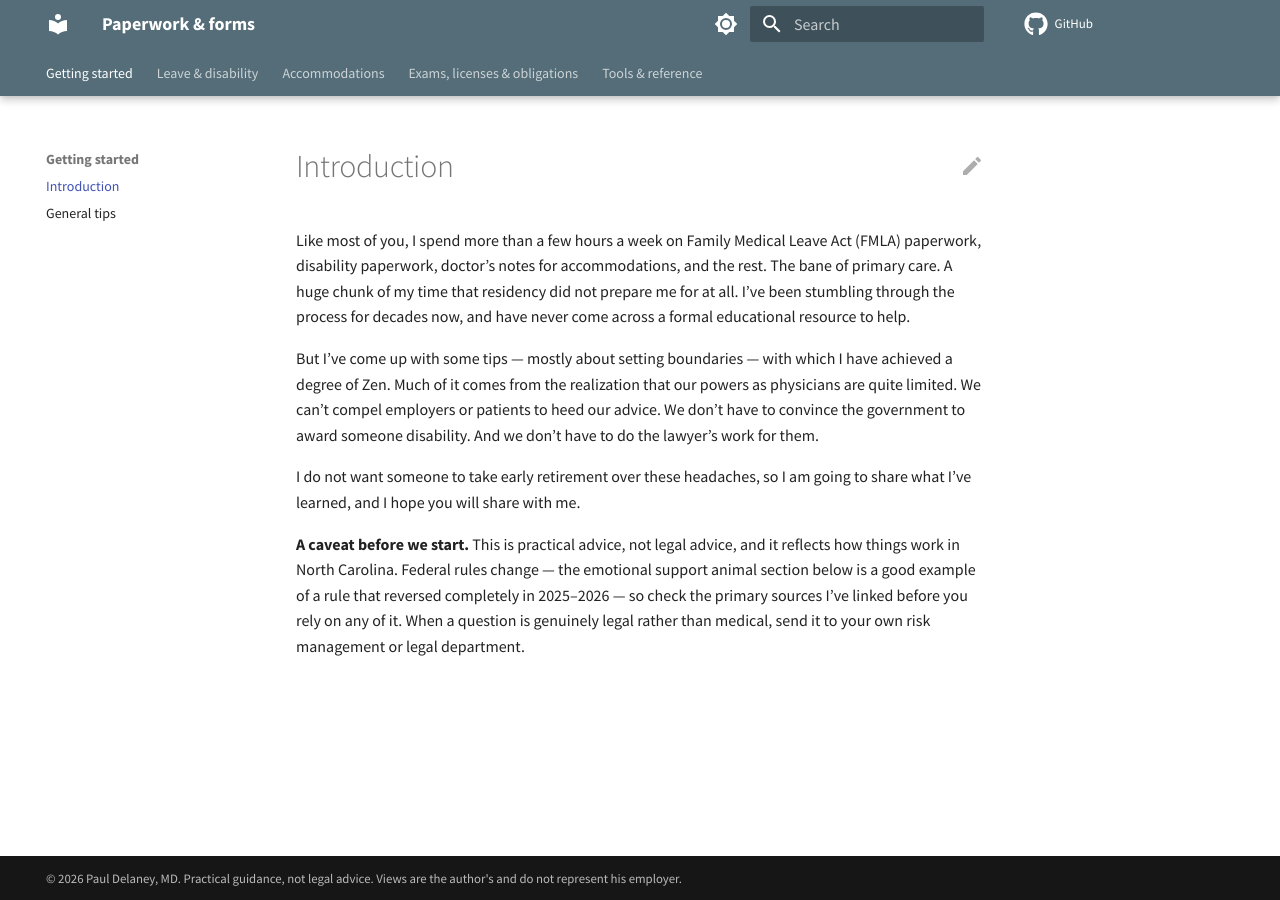
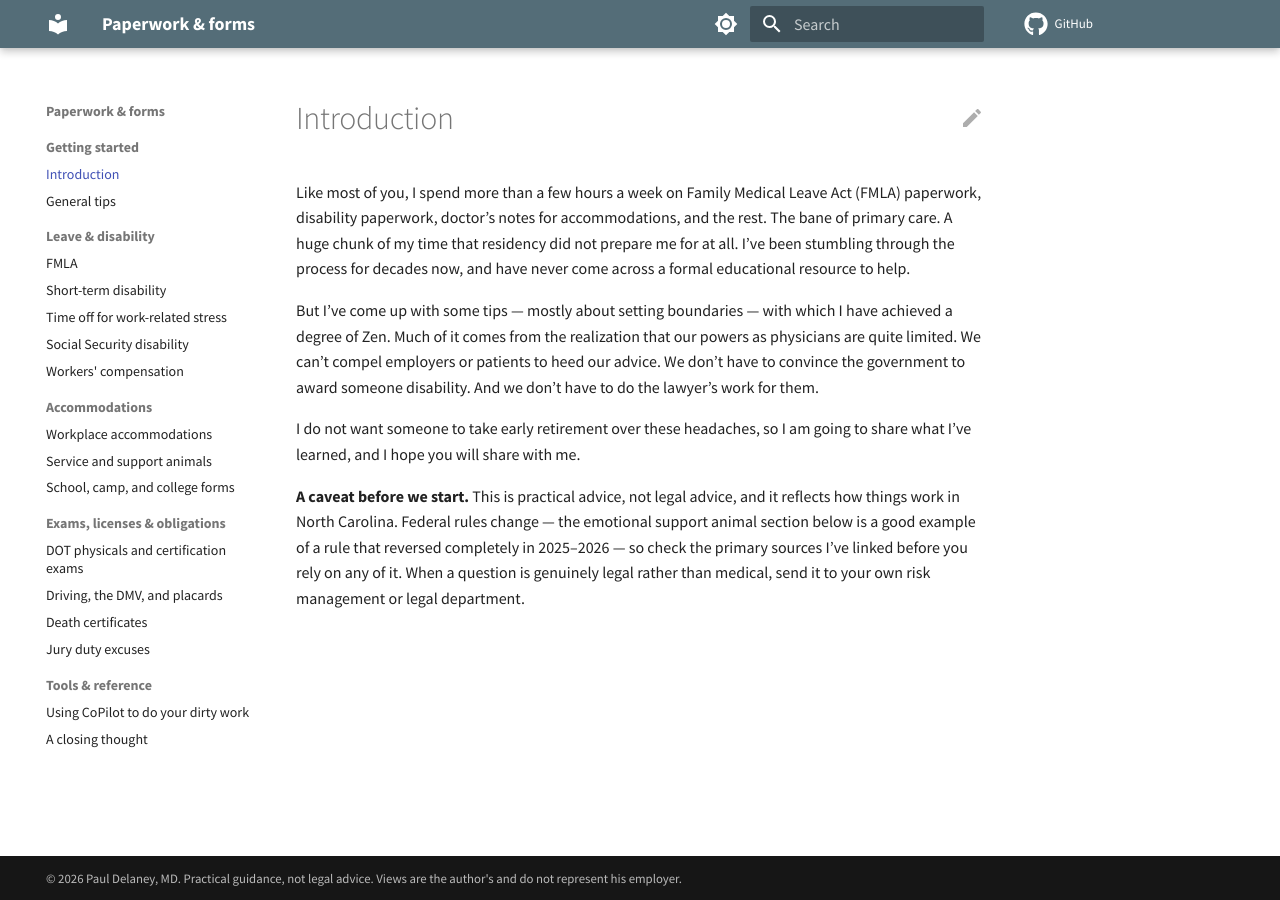
Before and after one commit to pdel4096/PCP-paperwork-guide, an MkDocs documentation site: the page built from docs/index.md, in a window 1280 px wide. Built offline with MkDocs 1.6.1 and Material for MkDocs 9.7.7, drawn with Linux system fonts in a browser that asks for light colours; comment, search, counter and statistics services are not loaded.

Commit message:
Update mkdocs.yml for site configuration and features

```diff
--- a/mkdocs.yml
+++ b/mkdocs.yml
@@ -2,8 +2,6 @@ site_name: Paperwork & forms
 site_description: A guide for family medicine on handling work-related patient paperwork
 site_author: Paul Delaney, MD
 
-# The site_url stays as the free .pages.dev URL until a custom domain is in place.
-# When you buy a domain, change this to https://your-domain.example and redeploy.
 site_url: https://pcp-paperwork-guide.pages.dev/
 
 repo_url: https://github.com/pdel4096/PCP-paperwork-guide
@@ -15,9 +13,8 @@ theme:
   custom_dir: overrides
   language: en
   features:
-    - navigation.tabs
-    - navigation.tabs.sticky
     - navigation.sections
+    - navigation.expand
     - navigation.top
     - navigation.instant
     - navigation.tracking
@@ -65,12 +62,11 @@ markdown_extensions:
 plugins:
   - search
 
+extra_css:
+  - stylesheets/extra.css
+
 extra:
   generator: false
-
-# Cloudflare Web Analytics is added via the overrides/ folder — see
-# overrides/partials/integrations/analytics.html.  To enable it, follow the
-# instructions in that file (paste your token, one line).
 
 copyright: >
   &copy; 2026 Paul Delaney, MD.
```
